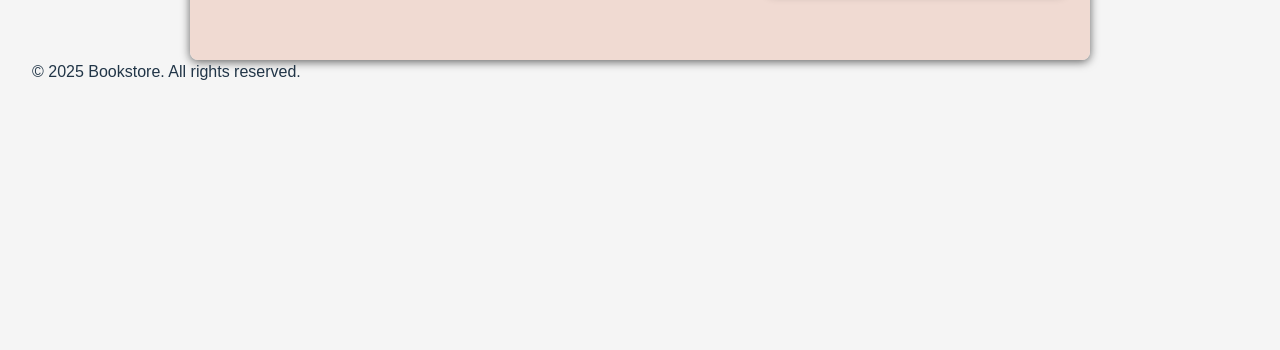
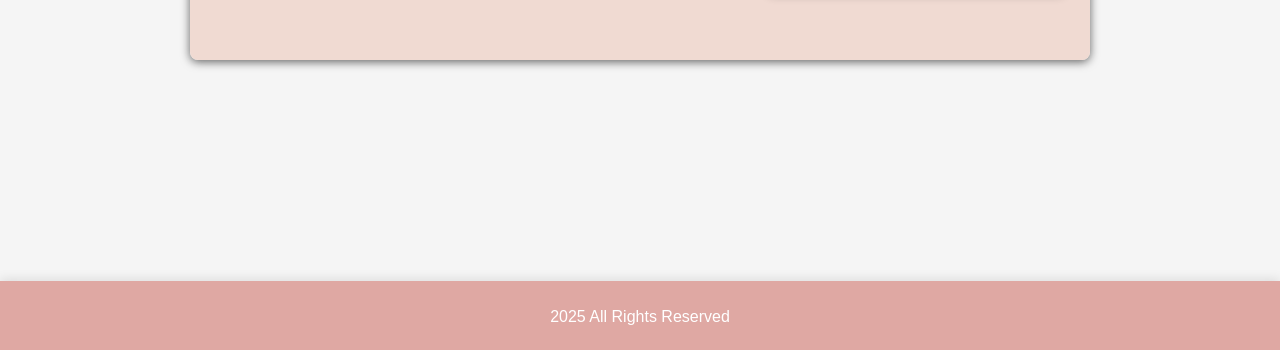
Before and after one commit to khuynh134/Bookstore, a React (Vite) app: page /about in a window 1280 px wide. Shown: the part 447-797 px from the top of the page. Built offline with nearby package versions, Linux system fonts and the light colour scheme.

Commit message:
added footer

```diff
--- a/src/App.css
+++ b/src/App.css
@@ -64,6 +64,18 @@ body {
   transform: translateY(-2px);
 }
 
+.app-footer {
+  background-color: #DFA8A3;
+  color: white;
+  text-align: center;
+  padding: 1.5rem;
+  font-size: 1rem;
+  font-weight: 500;
+  margin-top: auto;
+  box-shadow: 0 -2px 10px rgba(0, 0, 0, 0.1);
+
+}
+
 /*Main content container */
 .main-content {
   flex: 1;
--- a/src/App.jsx
+++ b/src/App.jsx
@@ -27,6 +27,11 @@ function App() {
             <Route path="/about" element={<About />} />
           </Routes>
         </main>
+
+        {/* Footer */}
+        <footer className="app-footer">
+          2025 All Rights Reserved
+        </footer>
       </div>
     </BrowserRouter>
 
--- a/src/pages/About.css
+++ b/src/pages/About.css
@@ -1,5 +1,6 @@
+
 .about-container {
-    flex: 1 2 100px;
+    flex: 1;
     padding: 1.5rem;
     width: 100%;
     box-sizing: border-box;
--- a/src/pages/About.jsx
+++ b/src/pages/About.jsx
@@ -2,7 +2,8 @@ import './About.css';
 import aboutImage from '../assets/aboutusbookstack.jpeg';
 function About() {
     return (
-        <><div className="about-container">
+
+            <div className="about-container">
             <h1 className="About-title">About Us </h1>
 
             <div className="about-content">
@@ -16,7 +17,11 @@ function About() {
                 <img src={aboutImage} alt="About Us Image" className="about-image" />
 
             </div>
-        </div><footer className="page-footer"> © 2025 Bookstore. All rights reserved.</footer></>
+        </div>
+
+
+
+
     );
 }
 
```
